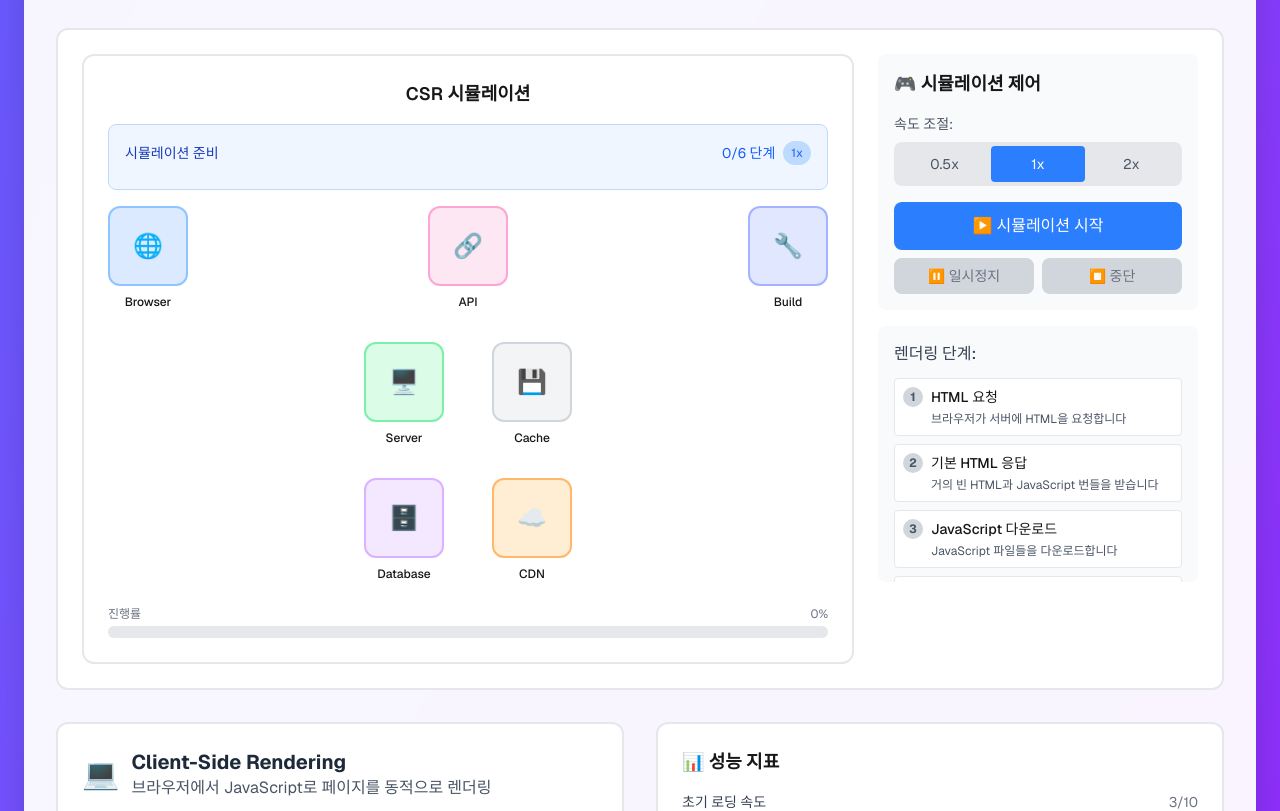
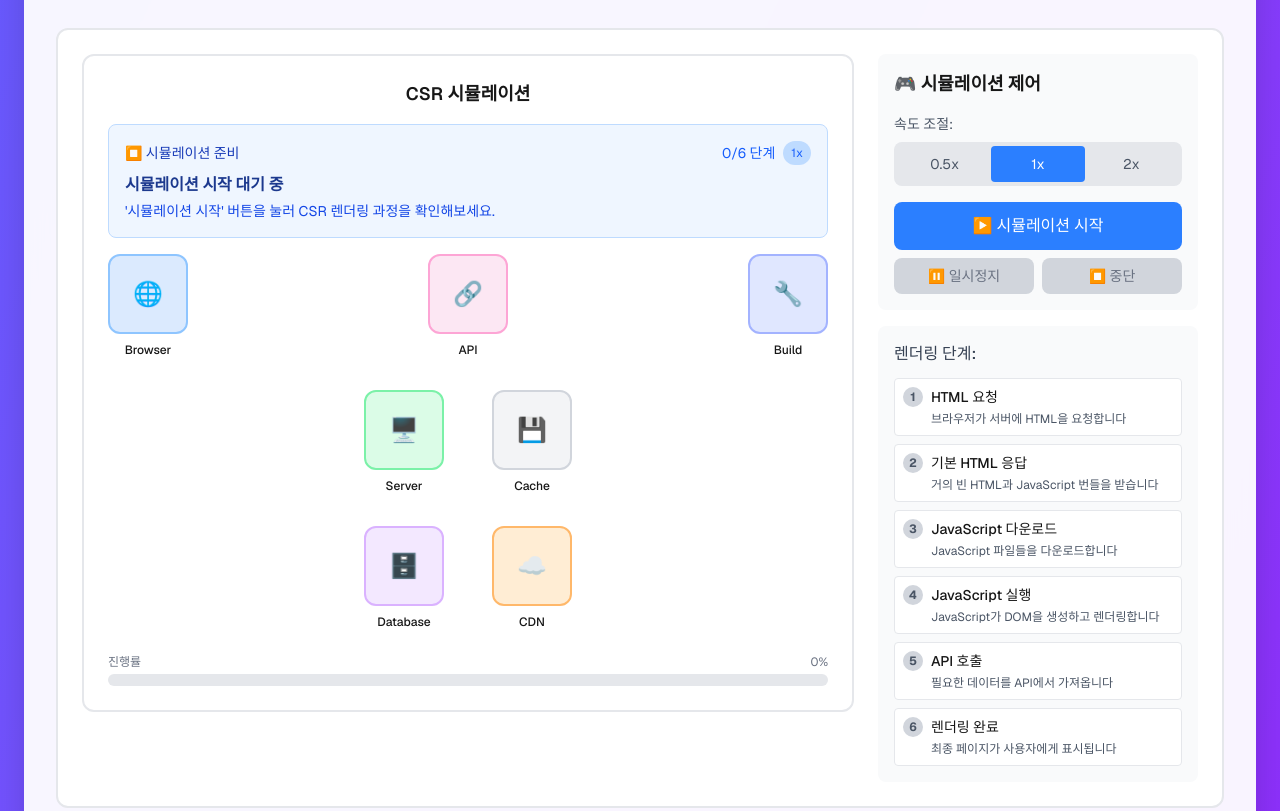
Before and after one commit to 1nnovator1105/javascript, a Next.js app: page /rendering-strategies in a window 1280 px wide. Shown: the part 600-1411 px from the top of the page. Built offline with nearby package versions, Linux system fonts and the light colour scheme.

Commit message:
feat: 렌더링 전략 시뮬레이션 수정

```diff
--- a/src/components/rendering-strategies/ui/RenderingStrategiesLanding.tsx
+++ b/src/components/rendering-strategies/ui/RenderingStrategiesLanding.tsx
@@ -1,6 +1,6 @@
 "use client";
 
-import React, { useState } from "react";
+import React, { useState, useRef } from "react";
 
 interface RenderingStrategy {
   id: string;
@@ -332,49 +332,113 @@ const RenderingStrategiesLanding: React.FC = () => {
   const [simulationSpeed, setSimulationSpeed] = useState<number>(1);
   const [isPaused, setIsPaused] = useState<boolean>(false);
 
+  // useRef를 사용하여 최신 상태 추적
+  const simulationRef = useRef<{
+    isRunning: boolean;
+    isPaused: boolean;
+    currentStep: number;
+  }>({
+    isRunning: false,
+    isPaused: false,
+    currentStep: 0,
+  });
+
   const currentStrategyData = renderingStrategies.find(
     (s) => s.id === selectedStrategy
   )!;
   const currentSteps = simulationSteps[selectedStrategy];
 
-  // 시뮬레이션 실행
+  // 시뮬레이션 실행 - 완전히 새로운 접근법
   const runSimulation = async () => {
+    if (simulationRef.current.isRunning) {
+      console.log("시뮬레이션이 이미 실행 중입니다.");
+      return;
+    }
+
+    console.log(
+      "시뮬레이션 시작:",
+      selectedStrategy,
+      currentSteps.length,
+      "단계"
+    );
+
+    // 초기 상태 설정
+    simulationRef.current = {
+      isRunning: true,
+      isPaused: false,
+      currentStep: 0,
+    };
+
     setIsSimulating(true);
     setCurrentStep(0);
     setIsPaused(false);
 
+    // 잠시 대기 후 첫 번째 단계부터 시작
+    await new Promise((resolve) => setTimeout(resolve, 500));
+
     for (let i = 0; i < currentSteps.length; i++) {
-      while (isPaused && isSimulating) {
-        await new Promise((resolve) => setTimeout(resolve, 100));
+      // 중단 체크
+      if (!simulationRef.current.isRunning) {
+        console.log("시뮬레이션이 중단되었습니다.");
+        break;
       }
 
-      if (!isSimulating) break;
+      // 일시정지 체크
+      while (
+        simulationRef.current.isPaused &&
+        simulationRef.current.isRunning
+      ) {
+        console.log("시뮬레이션 일시정지 중...");
+        await new Promise((resolve) => setTimeout(resolve, 200));
+      }
 
+      if (!simulationRef.current.isRunning) break;
+
+      console.log(
+        `단계 ${i + 1}/${currentSteps.length} 실행 중:`,
+        currentSteps[i].title
+      );
+
+      // 현재 단계 업데이트
+      simulationRef.current.currentStep = i + 1;
+      setCurrentStep(i + 1);
+
+      // 단계별 대기 시간
       const baseDelay = 2000;
-      const adjustedTiming = baseDelay / simulationSpeed;
-      await new Promise((resolve) => setTimeout(resolve, adjustedTiming));
+      const adjustedDelay = baseDelay / simulationSpeed;
 
-      if (!isSimulating) break;
-      setCurrentStep(i + 1);
+      console.log(`${adjustedDelay}ms 대기 중...`);
+      await new Promise((resolve) => setTimeout(resolve, adjustedDelay));
     }
 
-    if (isSimulating) {
+    // 시뮬레이션 완료
+    if (simulationRef.current.isRunning) {
+      console.log("시뮬레이션 완료");
       setTimeout(() => {
+        simulationRef.current.isRunning = false;
         setIsSimulating(false);
         setCurrentStep(0);
         setIsPaused(false);
-      }, 2000);
+      }, 1000);
     }
   };
 
   const stopSimulation = () => {
+    console.log("시뮬레이션 중단");
+    simulationRef.current.isRunning = false;
+    simulationRef.current.isPaused = false;
+    simulationRef.current.currentStep = 0;
+
     setIsSimulating(false);
     setCurrentStep(0);
     setIsPaused(false);
   };
 
   const togglePause = () => {
-    setIsPaused(!isPaused);
+    const newPausedState = !simulationRef.current.isPaused;
+    simulationRef.current.isPaused = newPausedState;
+    setIsPaused(newPausedState);
+    console.log("일시정지 상태:", newPausedState);
   };
 
   // 성능 점수 바 컴포넌트
@@ -412,14 +476,17 @@ const RenderingStrategiesLanding: React.FC = () => {
   // 시뮬레이션 시각화 컴포넌트
   const SimulationVisualizer: React.FC = () => {
     const getComponentStyle = (component: string) => {
-      const currentStepData = currentSteps[currentStep - 1];
-      const isHighlighted = currentStepData?.highlight?.includes(component);
+      // currentStep이 0보다 클 때만 하이라이트 체크
+      const currentStepData =
+        currentStep > 0 ? currentSteps[currentStep - 1] : null;
+      const isHighlighted =
+        currentStepData?.highlight?.includes(component) || false;
 
       const baseStyles =
         "w-16 h-16 md:w-20 md:h-20 rounded-xl flex items-center justify-center text-xl md:text-2xl font-bold transition-all duration-500 relative";
 
       if (isHighlighted) {
-        return `${baseStyles} bg-gradient-to-br from-yellow-400 to-orange-500 text-white shadow-lg transform scale-110 animate-pulse z-10`;
+        return `${baseStyles} bg-gradient-to-br from-yellow-400 to-orange-500 text-white shadow-lg transform scale-110 animate-pulse z-10 ring-4 ring-yellow-300`;
       }
 
       switch (component) {
@@ -454,9 +521,9 @@ const RenderingStrategiesLanding: React.FC = () => {
             <span className="text-sm font-medium text-blue-800">
               {isSimulating
                 ? isPaused
-                  ? "일시정지"
-                  : "진행 중"
-                : "시뮬레이션 준비"}
+                  ? "⏸️ 일시정지"
+                  : "▶️ 진행 중"
+                : "⏹️ 시뮬레이션 준비"}
             </span>
             <div className="text-sm text-blue-600 flex items-center gap-2">
               <span>
@@ -468,13 +535,25 @@ const RenderingStrategiesLanding: React.FC = () => {
             </div>
           </div>
 
-          {currentStep > 0 && (
+          {currentStep > 0 && currentStep <= currentSteps.length && (
             <div>
               <h4 className="font-semibold text-blue-900 text-sm md:text-base">
                 {currentSteps[currentStep - 1].title}
               </h4>
               <p className="text-xs md:text-sm text-blue-700 mt-1">
                 {currentSteps[currentStep - 1].description}
+              </p>
+            </div>
+          )}
+
+          {currentStep === 0 && !isSimulating && (
+            <div>
+              <h4 className="font-semibold text-blue-900 text-sm md:text-base">
+                시뮬레이션 시작 대기 중
+              </h4>
+              <p className="text-xs md:text-sm text-blue-700 mt-1">
+                &apos;시뮬레이션 시작&apos; 버튼을 눌러{" "}
+                {currentStrategyData.name} 렌더링 과정을 확인해보세요.
               </p>
             </div>
           )}
@@ -654,7 +733,17 @@ const RenderingStrategiesLanding: React.FC = () => {
               {/* 제어 버튼들 */}
               <div className="space-y-2">
                 <button
-                  onClick={runSimulation}
+                  onClick={() => {
+                    console.log("시뮬레이션 시작 버튼 클릭됨");
+                    console.log("현재 전략:", selectedStrategy);
+                    console.log("현재 단계들:", currentSteps);
+                    console.log("현재 상태:", {
+                      isSimulating,
+                      currentStep,
+                      isPaused,
+                    });
+                    runSimulation();
+                  }}
                   disabled={isSimulating}
                   className={`w-full px-4 py-3 rounded-lg font-medium transition-all duration-200 ${
                     isSimulating
@@ -667,7 +756,10 @@ const RenderingStrategiesLanding: React.FC = () => {
 
                 <div className="grid grid-cols-2 gap-2">
                   <button
-                    onClick={togglePause}
+                    onClick={() => {
+                      console.log("일시정지/재개 버튼 클릭됨");
+                      togglePause();
+                    }}
                     disabled={!isSimulating}
                     className={`px-3 py-2 rounded-lg font-medium transition-all duration-200 text-sm ${
                       !isSimulating
@@ -681,7 +773,10 @@ const RenderingStrategiesLanding: React.FC = () => {
                   </button>
 
                   <button
-                    onClick={stopSimulation}
+                    onClick={() => {
+                      console.log("중단 버튼 클릭됨");
+                      stopSimulation();
+                    }}
                     disabled={!isSimulating}
                     className={`px-3 py-2 rounded-lg font-medium transition-all duration-200 text-sm ${
                       !isSimulating
@@ -696,7 +791,7 @@ const RenderingStrategiesLanding: React.FC = () => {
             </div>
 
             {/* 단계별 설명 */}
-            <div className="bg-gray-50 p-4 rounded-lg max-h-64 overflow-y-auto">
+            <div className="bg-gray-50 p-4 rounded-lg overflow-y-auto">
               <h4 className="font-medium text-gray-700 mb-3">렌더링 단계:</h4>
               <div className="space-y-2">
                 {currentSteps.map((step, index) => (
```
